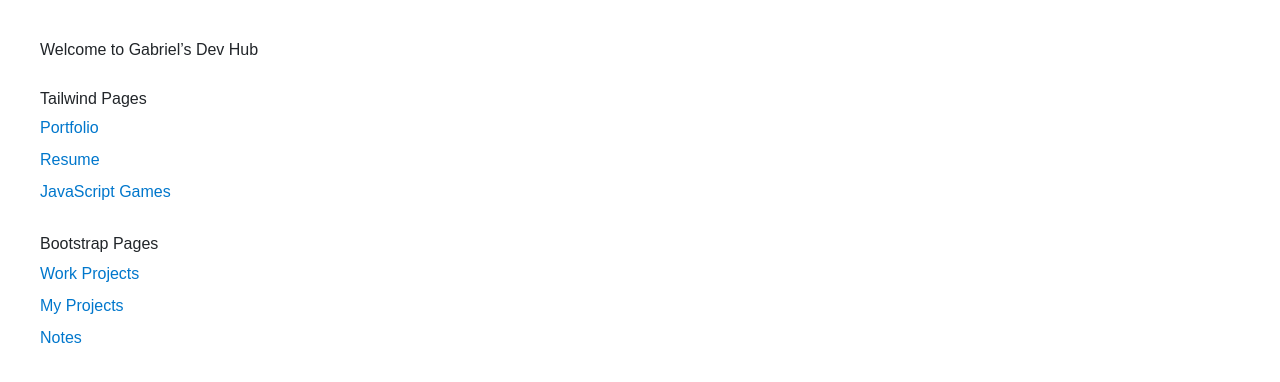
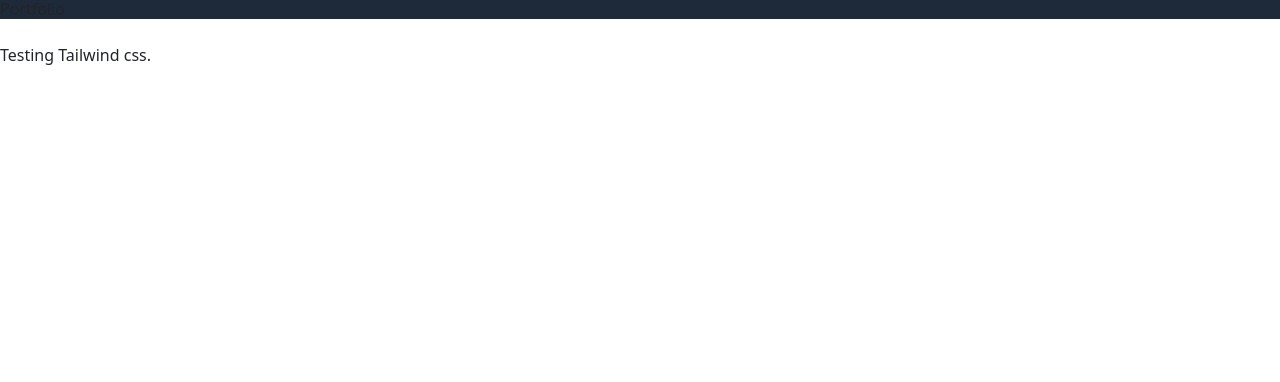
Before and after one commit to gabriel-tech-code/gabriel-tech-code.github.io, a React (Vite) app: page /#/portfolio in a window 1280 px wide. Shown: the top 382 px of the page. Built offline with nearby package versions, Linux system fonts and the light colour scheme.

Commit message:
new step to fixing problem using hash routing

```diff
--- a/package.json
+++ b/package.json
@@ -1,6 +1,6 @@
 {
   "name": "gabriel-tech-code.github.io",
-  "homepage": "https://github.com/gabriel-tech-code/",
+  "homepage": "https://gabriel-tech-code.github.io/gabriel-tech-code.github.io/",
   "private": true,
   "version": "0.0.0",
   "type": "module",
--- a/src/pages/Home.jsx
+++ b/src/pages/Home.jsx
@@ -1,4 +1,5 @@
 import "./home.css";
+import { Link } from "react-router-dom";
 
 export default function Home() {
   return (
@@ -7,16 +8,16 @@ export default function Home() {
 
       <div className="link-section">
         <h2>Tailwind Pages</h2>
-        <a href="/portfolio">Portfolio</a>
-        <a href="/resume">Resume</a>
-        <a href="/games">JavaScript Games</a>
+        <Link to="/portfolio">Portfolio</Link>
+        <Link to="/resume">Resume</Link>
+        <Link to="/games">JavaScript Games</Link>
       </div>
 
       <div className="link-section">
         <h2>Bootstrap Pages</h2>
-        <a href="/work-projects">Work Projects</a>
-        <a href="/my-projects">My Projects</a>
-        <a href="/notes">Notes</a>
+        <Link to="/work-projects">Work Projects</Link>
+        <Link to="/my-projects">My Projects</Link>
+        <Link to="/notes">Notes</Link>
       </div>
     </div>
   );
--- a/src/pages/tailwind/Portfolio.jsx
+++ b/src/pages/tailwind/Portfolio.jsx
@@ -1,7 +1,7 @@
 export default function Portfolio(){
   return (
     <div className="p-10">
-      <h1 className="text-4xl font-bold text-purple-600">Portfolio</h1>
+      <h1 className="bg-gray-800">Portfolio</h1>
       <p className="mt-4">Testing Tailwind css.</p>
     </div>
   );
--- a/src/router.jsx
+++ b/src/router.jsx
@@ -1,4 +1,4 @@
-import { createBrowserRouter } from "react-router-dom";
+import { createHashRouter } from "react-router-dom";
 import Home from "./pages/Home";
 
 // Tailwind pages
@@ -11,7 +11,7 @@ import Projects from "./pages/bootstrap/Projects";
 import Notes from "./pages/bootstrap/Notes";
 import WorkProjects from "./pages/bootstrap/WorkProjects";
 
-const router = createBrowserRouter([
+const router = createHashRouter([
   { path: "/", element: <Home /> },
 
   // Tailwind group
--- a/tailwind.config.js
+++ b/tailwind.config.js
@@ -4,15 +4,6 @@ export default {
     "./src/**/*.{js,jsx,ts,tsx}",
   ],
 theme: {
-  extend: {
-    fontFamily: {
-      sans: ["system-ui", "sans-serif"],
-    },
-    colors: {
-      primary: "#1e40af",
-      secondary: "#9333ea",
-    },
-  },
 },
   plugins: [],
 }
--- a/vite.config.js
+++ b/vite.config.js
@@ -5,5 +5,5 @@ import tailwindcss from '@tailwindcss/vite'
 // https://vite.dev/config/
 export default defineConfig({
   plugins: [tailwindcss(), react()],
-  base: "/",
+  base: "/gabriel-tech-code.github.io/",
 })
```
